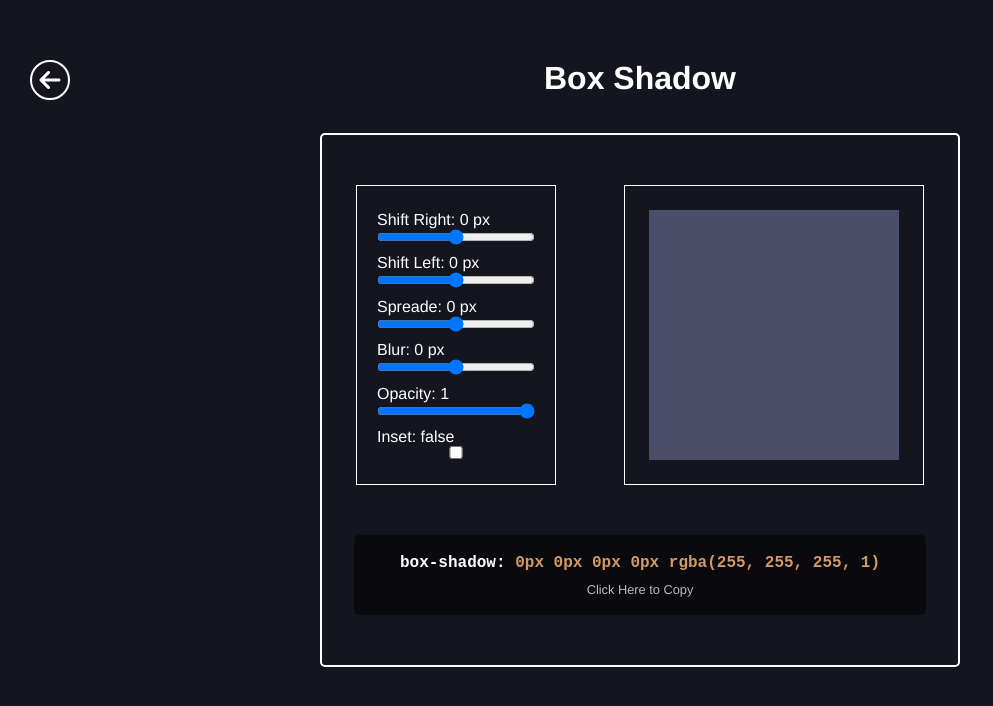
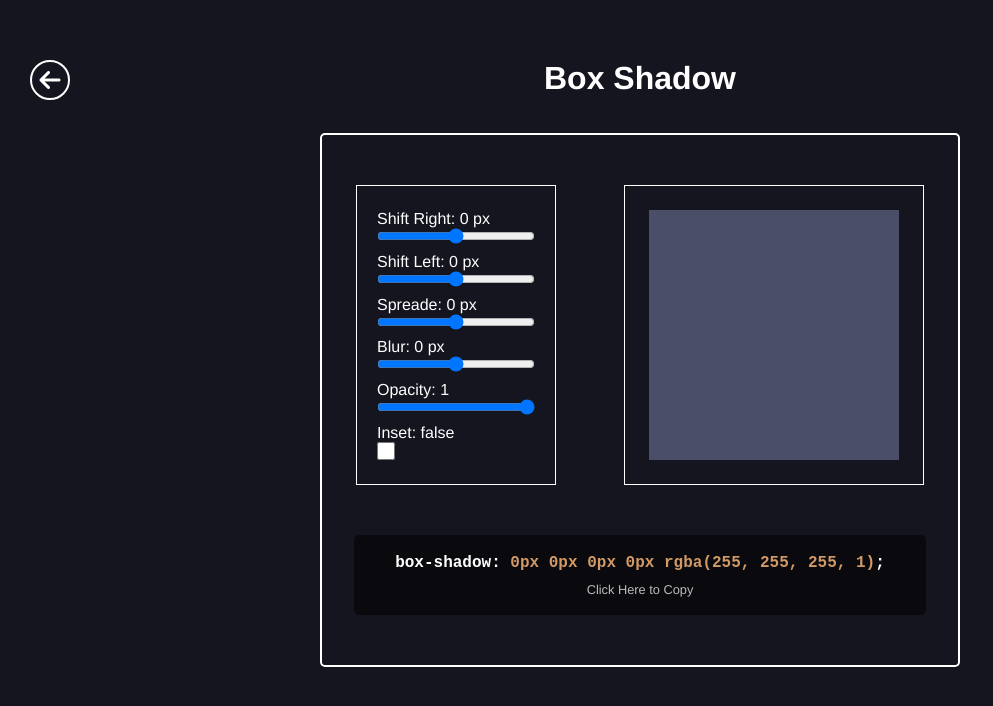
Before and after one commit to JoelStorr/shape-css, a Vue app: page /tools/drop-shadow in a window 1280 px wide. Shown: the top 706 px of the page, without its empty margins (0-993 px from the left). Built offline with nearby package versions, Linux system fonts and the light colour scheme.

Commit message:
Edited Check Box Style

```diff
--- a/src/components/tools/dropShadow.component.vue
+++ b/src/components/tools/dropShadow.component.vue
@@ -61,14 +61,14 @@
           <span class="yellow"
             >{{ shiftRight }}px {{ shiftLeft }}px {{ spread }}px {{ blur }}px
             rgba({{ color }} {{ opacity }})</span
-          >
+          >;
         </p>
         <p v-else>
           box-shadow:
           <span class="yellow"
             >{{ shiftRight }}px {{ shiftLeft }}px {{ spread }}px {{ blur }}px
             rgba({{ color }} {{ opacity }})</span
-          >
+          >;
         </p>
       </Base-copy>
     </section>
@@ -159,6 +159,16 @@ button {
     max-width: 25vw;
     text-align: left;
   }
+  input[type='checkbox'] {
+    cursor: pointer;
+    width: 18px;
+    height: 18px;
+    border-radius: 5px;
+  }
+
+  input[type='checkbox']:checked {
+    cursor: pointer;
+  }
 }
 
 .frame {
```
